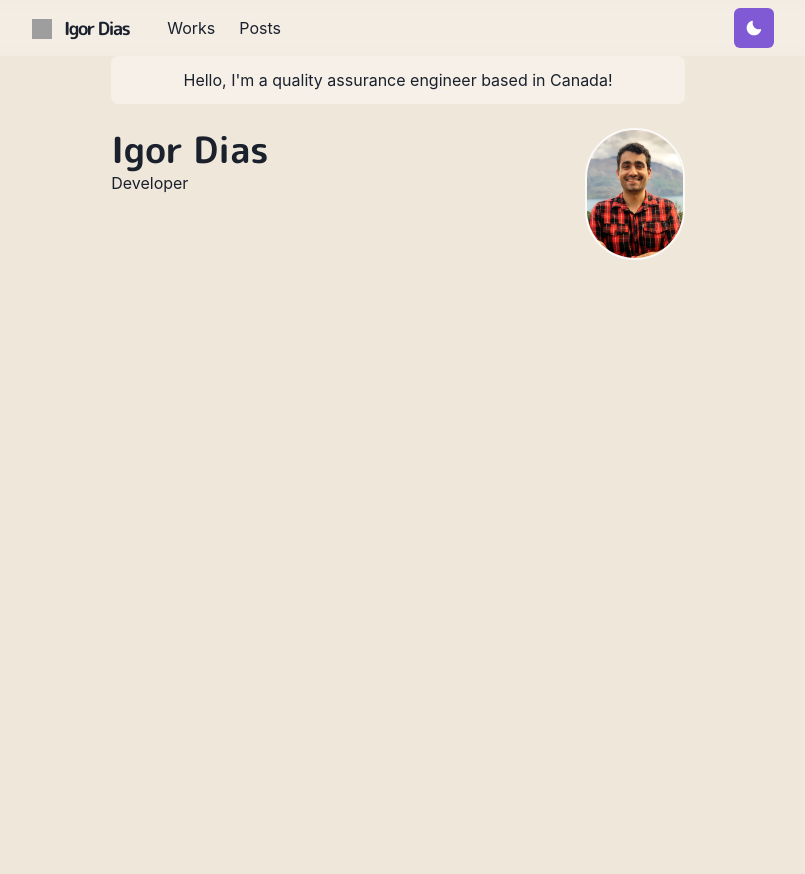
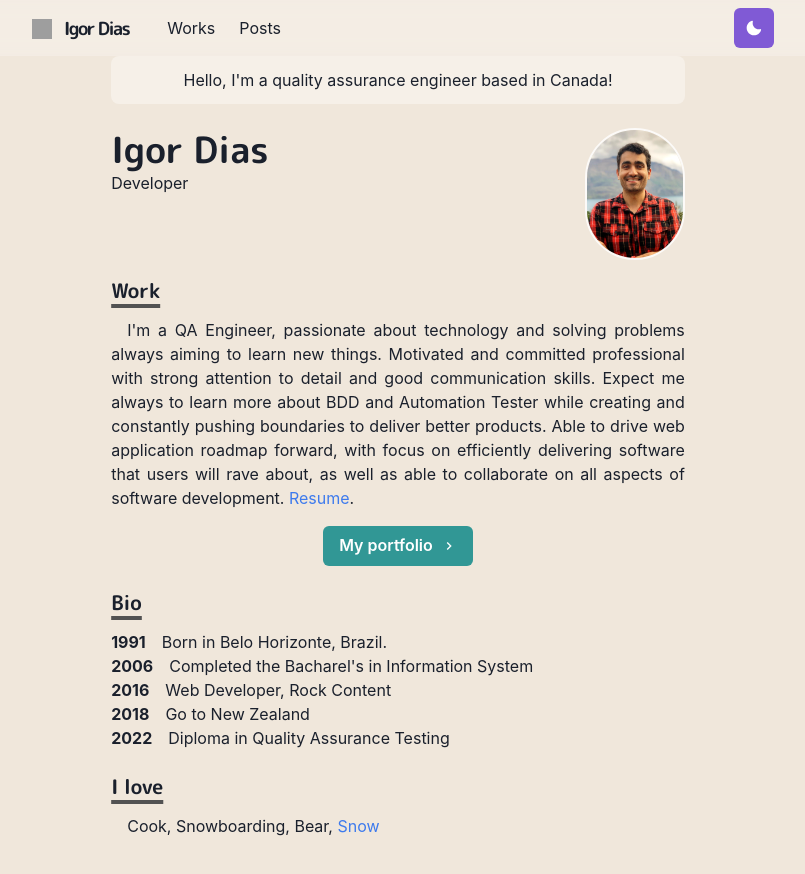
Before and after one commit to Igorth/igordiasth-homepage, a Next.js app: page / in a window 1280 px wide. Shown: the top 874 px of the page, without its empty margins (242-1047 px from the left). Before the commit the page ends 800 px from the top, so only its background shows below. Built offline with nearby package versions, Linux system fonts and the light colour scheme; grey boxes are pictures that could not be loaded.

Commit message:
added bio and love section

```diff
--- /dev/null
+++ b/components/bio.js
@@ -0,0 +1,11 @@
+import { Box } from '@chakra-ui/react'
+import styled from '@emotion/styled'
+
+export const BioSection = styled(Box)`
+  padding-left: 3.4em;
+  text-indent: -3.4em;
+`
+export const BioYear = styled.span`
+  font-weight: bold;
+  margin-right: 1em;
+`
--- /dev/null
+++ b/components/paragraph.js
@@ -0,0 +1,8 @@
+import styled from '@emotion/styled'
+
+const Paragraph = styled.p`
+text-align: justify;
+text-indent: 1em;
+`
+
+export default Paragraph
--- /dev/null
+++ b/components/section.js
@@ -0,0 +1,21 @@
+import { motion } from 'framer-motion'
+import { chakra, shouldForwardProp } from '@chakra-ui/react'
+
+const StyledDiv = chakra(motion.div, {
+    shouldForwardProp: prop => {
+        return shouldForwardProp(prop) || prop === 'transition'
+    }
+})
+
+const Section = ({ children, delay= 0}) => (
+    <StyledDiv
+    initial={{y: 10, opacity: 0}}
+    animate={{y: 0, opacity: 1}}
+    transition={{duration: 0.8, delay}}
+    mb={6}
+    >
+        {children}
+    </StyledDiv>
+)
+
+export default Section
--- a/pages/index.js
+++ b/pages/index.js
@@ -1,10 +1,18 @@
+import NextLink from 'next/link'
 import {
+  Button,
   Container,
   Box,
+  Link,
   Heading,
   Image,
   useColorModeValue
 } from '@chakra-ui/react'
+
+import { ChevronRightIcon } from '@chakra-ui/icons'
+import Section from '../components/section'
+import Paragraph from '../components/paragraph'
+import { BioSection, BioYear } from '../components/bio'
 
 const Page = () => {
   return (
@@ -44,6 +52,69 @@ const Page = () => {
           />
         </Box>
       </Box>
+
+      <Section delay={0.1}>
+        <Heading as="h3" variant="section-title">
+          Work
+        </Heading>
+        <Paragraph>
+          I&apos;m a QA Engineer, passionate about technology and solving
+          problems always aiming to learn new things. Motivated and committed
+          professional with strong attention to detail and good communication
+          skills. Expect me always to learn more about BDD and Automation Tester
+          while creating and constantly pushing boundaries to deliver better
+          products. Able to drive web application roadmap forward, with focus on
+          efficiently delivering software that users will rave about, as well as
+          able to collaborate on all aspects of software development. {' '}
+          <NextLink href="/works/resume">
+            <Link>Resume</Link>
+          </NextLink>
+          .
+        </Paragraph>
+        <Box align="center" my={4}>
+          <NextLink href="/works">
+            <Button rightIcon={<ChevronRightIcon />} colorScheme="teal">
+              My portfolio
+            </Button>
+          </NextLink>
+        </Box>
+      </Section>
+
+      <Section delay={0.2}>
+        <Heading as="h3" variant="section-title">
+          Bio
+        </Heading>
+        <BioSection>
+          <BioYear>1991</BioYear>
+          Born in Belo Horizonte, Brazil.
+        </BioSection>
+        <BioSection>
+          <BioYear>2006</BioYear>
+           Completed the Bacharel&apos;s in Information System
+        </BioSection>
+        <BioSection>
+          <BioYear>2016</BioYear>
+          Web Developer, Rock Content
+        </BioSection>
+        <BioSection>
+          <BioYear>2018</BioYear>
+          Go to New Zealand
+        </BioSection>
+        <BioSection>
+          <BioYear>2022</BioYear>
+          Diploma in Quality Assurance Testing
+        </BioSection>
+      </Section>
+
+      <Section delay={0.3}>
+        <Heading as="h3" variant="section-title">
+          I love
+        </Heading>
+        <Paragraph>
+          Cook, Snowboarding, Bear, {' '} <Link href="">Snow</Link>
+        </Paragraph>
+
+      </Section>
     </Container>
   )
 }
```
